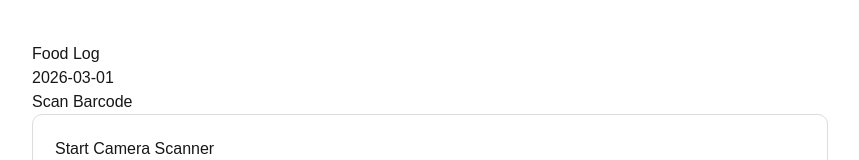
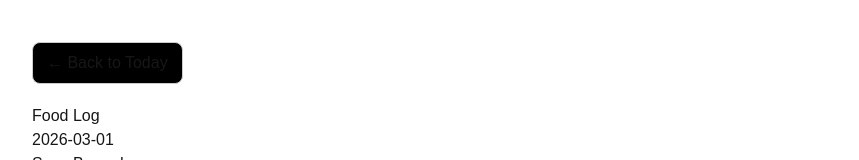
Before and after one commit to somaditya1/Micro-soft, a Next.js app in the folder trainr/: page /food in a window 1280 px wide. Shown: the top 160 px of the page, without its empty margins (210-1069 px from the left). Built offline with nearby package versions, Linux system fonts and the light colour scheme; no server answers; the database is empty; sample sign-in values are in the browser's storage.

Commit message:
Added Back Buttons

```diff
--- a/trainr/src/app/food/page.js
+++ b/trainr/src/app/food/page.js
@@ -8,7 +8,7 @@ import { format } from "date-fns";
 import { useEffect, useState } from "react";
 import BarcodeScanner from "@/components/BarcodeScanner";
 import { deleteDoc, doc } from "firebase/firestore";
-
+import { useRouter } from "next/navigation";
 
 export default function FoodPage() {
     return (
@@ -20,6 +20,8 @@ export default function FoodPage() {
 
 function FoodInner() {
     const { user } = useAuth();
+    const router = useRouter();
+
     const today = format(new Date(), "yyyy-MM-dd");
 
     const [entries, setEntries] = useState([]);
@@ -114,6 +116,19 @@ function FoodInner() {
 
     return (
         <div style={{ maxWidth: 820, margin: "30px auto", padding: 12 }}>
+            <button
+                onClick={() => router.push("/today")}
+                style={{
+                    marginBottom: 20,
+                    padding: "8px 14px",
+                    borderRadius: 8,
+                    border: "1px solid #ccc",
+                    background: "#000000",
+                    cursor: "pointer",
+                }}
+            >
+                ← Back to Today
+            </button>
             <h1>Food Log</h1>
             <p>{today}</p>
 
@@ -139,18 +154,18 @@ function FoodInner() {
 
             <h3 style={{ marginTop: 20 }}>Add Food</h3>
             <form onSubmit={addEntry} style={{ display: "grid", gap: 10 }}>
-        <input placeholder="Name" value={form.name} onChange={(e)=>setForm(f=>({ ...f, name: e.target.value }))} style={{ border: "2px solid gray" }} />
+                <input placeholder="Name" value={form.name} onChange={(e) => setForm(f => ({ ...f, name: e.target.value }))} style={{ border: "2px solid gray" }} />
                 <div style={{ display: "grid", gridTemplateColumns: "repeat(5, 100fr)", gap: 1 }}>
-          <label for="calories">Calories:</label>
-          <input placeholder="Calories" id="calories" value={form.calories} onChange={(e)=>setForm(f=>({ ...f, calories: e.target.value }))} style={{ border: "2px solid gray" }} /><br></br>
-          <label for="protein">Protein (g):</label>
-          <input placeholder="Protein" id="protein" value={form.protein} onChange={(e)=>setForm(f=>({ ...f, protein: e.target.value }))} style={{ border: "2px solid gray"}} />
-          <label for="carbs">Carbs (g):</label>
-          <input placeholder="Carbs" id="carbs" value={form.carbs} onChange={(e)=>setForm(f=>({ ...f, carbs: e.target.value }))} style={{ border: "2px solid gray"}} /><br></br>
-          <label for="fat">Fat (g):</label>
-          <input placeholder="Fat" id="fat" value={form.fat} onChange={(e)=>setForm(f=>({ ...f, fat: e.target.value }))} style={{ border: "2px solid gray"}} />
-          <label for="servings">Servings:</label>
-          <input placeholder="Servings" id="servings" value={form.servings} onChange={(e)=>setForm(f=>({ ...f, servings: e.target.value }))} style={{ border: "2px solid gray"}} />
+                    <label htmlFor="calories">Calories:</label>
+                    <input placeholder="Calories" id="calories" value={form.calories} onChange={(e) => setForm(f => ({ ...f, calories: e.target.value }))} style={{ border: "2px solid gray" }} /><br></br>
+                    <label htmlFor="protein">Protein (g):</label>
+                    <input placeholder="Protein" id="protein" value={form.protein} onChange={(e) => setForm(f => ({ ...f, protein: e.target.value }))} style={{ border: "2px solid gray" }} />
+                    <label htmlFor="carbs">Carbs (g):</label>
+                    <input placeholder="Carbs" id="carbs" value={form.carbs} onChange={(e) => setForm(f => ({ ...f, carbs: e.target.value }))} style={{ border: "2px solid gray" }} /><br></br>
+                    <label htmlFor="fat">Fat (g):</label>
+                    <input placeholder="Fat" id="fat" value={form.fat} onChange={(e) => setForm(f => ({ ...f, fat: e.target.value }))} style={{ border: "2px solid gray" }} />
+                    <label htmlFor="servings">Servings:</label>
+                    <input placeholder="Servings" id="servings" value={form.servings} onChange={(e) => setForm(f => ({ ...f, servings: e.target.value }))} style={{ border: "2px solid gray" }} />
                 </div>
                 <button type="submit" style={{ padding: 10 }}>Save</button>
             </form>
--- a/trainr/src/app/schedule/page.js
+++ b/trainr/src/app/schedule/page.js
@@ -5,6 +5,8 @@ import { useAuth } from "@/context/AuthContext";
 import { db } from "@/lib/firebase";
 import { doc, getDoc, setDoc } from "firebase/firestore";
 import { useEffect, useMemo, useState } from "react";
+import { useRouter } from "next/navigation";
+
 
 export default function SchedulePage() {
   return (
@@ -18,6 +20,7 @@ const DAYS = ["Sun","Mon","Tue","Wed","Thu","Fri","Sat"];
 
 function ScheduleInner() {
   const { user } = useAuth();
+  const router = useRouter();
   const [weekdays, setWeekdays] = useState([1,3,5]);
   const [time, setTime] = useState("18:00");
   const [label, setLabel] = useState("Workout");
@@ -67,6 +70,19 @@ function ScheduleInner() {
 
   return (
     <div style={{ maxWidth: 720, margin: "30px auto", padding: 12 }}>
+        <button
+                onClick={() => router.push("/today")}
+                style={{
+                    marginBottom: 20,
+                    padding: "8px 14px",
+                    borderRadius: 8,
+                    border: "1px solid #ccc",
+                    background: "#000000",
+                    cursor: "pointer",
+                }}
+            >
+                ← Back to Today
+            </button>
       <h1>Schedule</h1>
 
       <div style={{ border: "1px solid #ddd", padding: 12, borderRadius: 10, marginBottom: 12 }}>
--- a/trainr/src/app/workout/page.js
+++ b/trainr/src/app/workout/page.js
@@ -6,6 +6,7 @@ import { db } from "@/lib/firebase";
 import { addDoc, collection, getDocs, query, where, orderBy } from "firebase/firestore";
 import { format } from "date-fns";
 import { useEffect, useState } from "react";
+import { useRouter } from "next/navigation";
 
 export default function WorkoutPage() {
   return (
@@ -17,6 +18,7 @@ export default function WorkoutPage() {
 
 function WorkoutInner() {
   const { user } = useAuth();
+  const router = useRouter();
   const today = format(new Date(), "yyyy-MM-dd");
 
   const [workouts, setWorkouts] = useState([]);
@@ -60,6 +62,19 @@ function WorkoutInner() {
 
   return (
     <div style={{ maxWidth: 820, margin: "30px auto", padding: 12 }}>
+        <button
+                onClick={() => router.push("/today")}
+                style={{
+                    marginBottom: 20,
+                    padding: "8px 14px",
+                    borderRadius: 8,
+                    border: "1px solid #ccc",
+                    background: "#000000",
+                    cursor: "pointer",
+                }}
+            >
+                ← Back to Today
+            </button>
       <h1>Workout Log</h1>
       <p>{today}</p>
 
```
Lines whose indentation alone changed are shown as unchanged.
